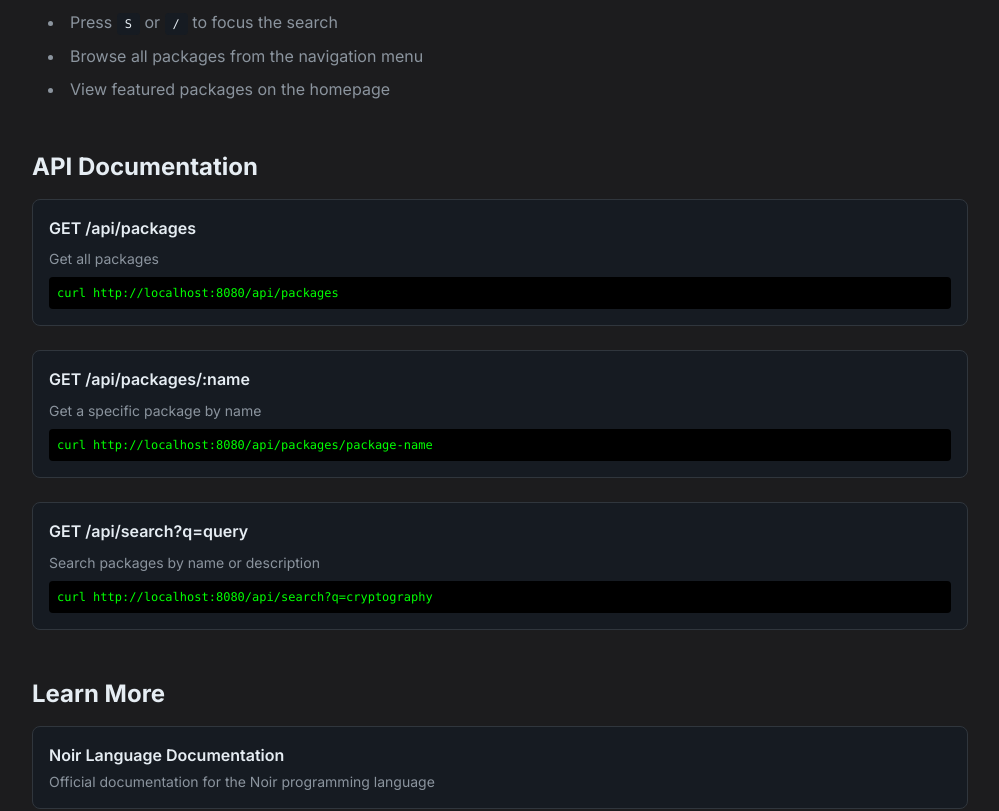
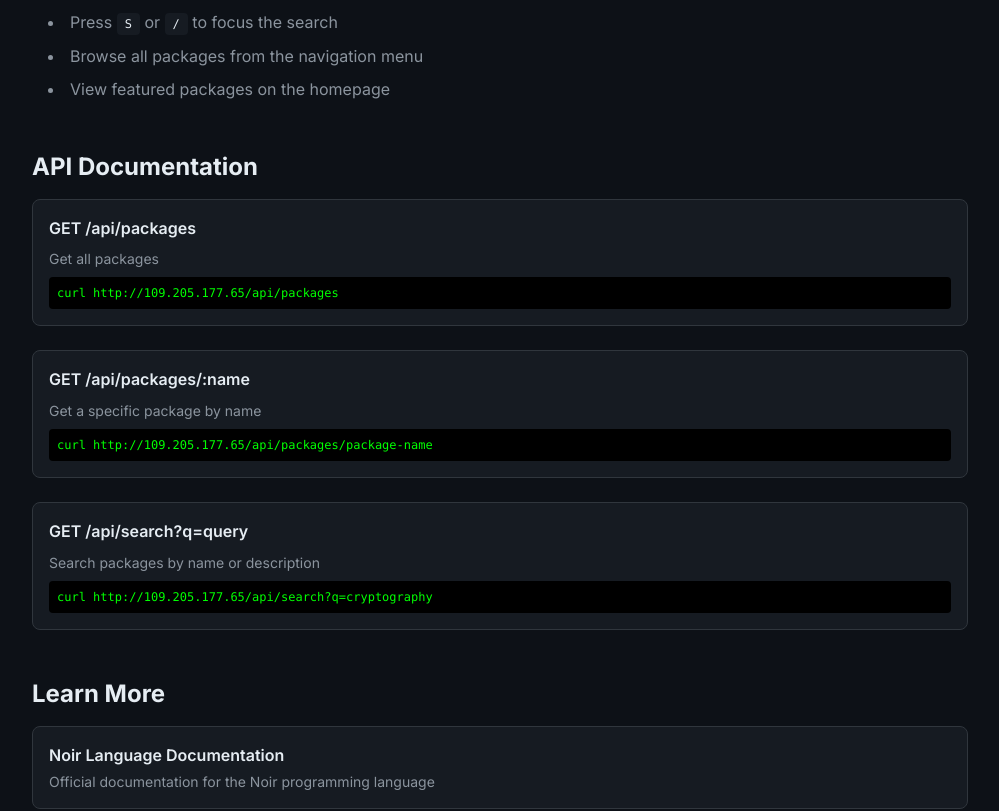
Before and after one commit to CECILIA-MULANDI/noir-registry, a Next.js app in the folder frontend/: page /docs in a window 1280 px wide. Shown: the part 771-1582 px from the top of the page, without its empty margins (140-1139 px from the left). Built offline with nearby package versions, Linux system fonts and the light colour scheme.

Commit message:
fix: fixing docs on the website

```diff
--- a/frontend/src/app/docs/page.tsx
+++ b/frontend/src/app/docs/page.tsx
@@ -4,7 +4,7 @@ import Link from 'next/link';
 
 export default function DocsPage() {
   return (
-    <div className="min-h-screen" style={{ backgroundColor: 'var(--bg-dark)' }}>
+    <div className="min-h-screen" style={{ backgroundColor: 'var(--bg-darker)' }}>
       <Header />
 
       <main className="py-16">
@@ -84,7 +84,7 @@ export default function DocsPage() {
                 </p>
                 <div className="bg-black rounded p-2 font-mono text-xs overflow-x-auto">
                   <code style={{ color: '#00ff00' }}>
-                    curl http://localhost:8080/api/packages
+                    curl http://109.205.177.65/api/packages
                   </code>
                 </div>
               </div>
@@ -98,7 +98,7 @@ export default function DocsPage() {
                 </p>
                 <div className="bg-black rounded p-2 font-mono text-xs overflow-x-auto">
                   <code style={{ color: '#00ff00' }}>
-                    curl http://localhost:8080/api/packages/package-name
+                    curl http://109.205.177.65/api/packages/package-name
                   </code>
                 </div>
               </div>
@@ -112,7 +112,7 @@ export default function DocsPage() {
                 </p>
                 <div className="bg-black rounded p-2 font-mono text-xs overflow-x-auto">
                   <code style={{ color: '#00ff00' }}>
-                    curl http://localhost:8080/api/search?q=cryptography
+                    curl http://109.205.177.65/api/search?q=cryptography
                   </code>
                 </div>
               </div>
```
